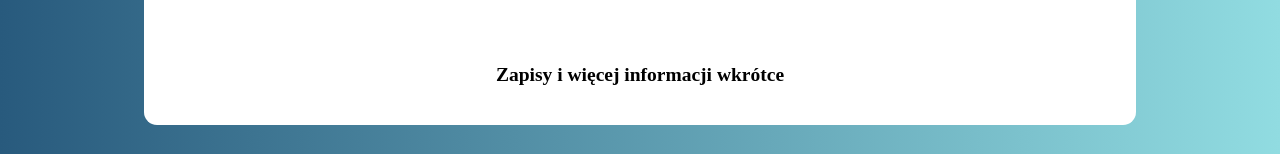
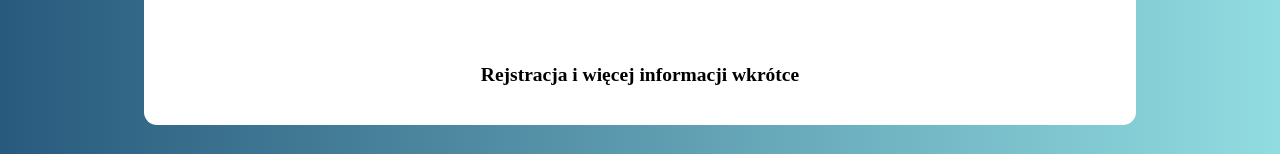
Before and after one commit to kdraganik/kierunek-website, a Next.js app: page /conf in a window 1280 px wide. Shown: the part 1563-1717 px from the top of the page. Built offline with nearby package versions, Linux system fonts and the light colour scheme; a web font is replaced by a local one.

Commit message:
Fix text

```diff
--- a/pages/conf/index.js
+++ b/pages/conf/index.js
@@ -57,7 +57,7 @@ export default function Conf(){
                     <p>Specjalnie dla Pastorów przygotowaliśmy sesję dodatkową oraz darmowy obiad w sali kościoła Kierunek przy ul. Powstańców Śląskich 159.</p>
 
                     <div className={styles.moreBox}>
-                        Zapisy i więcej informacji wkrótce
+                        Rejstracja i więcej informacji wkrótce
                     </div>
                 </div>
             </div>
```
